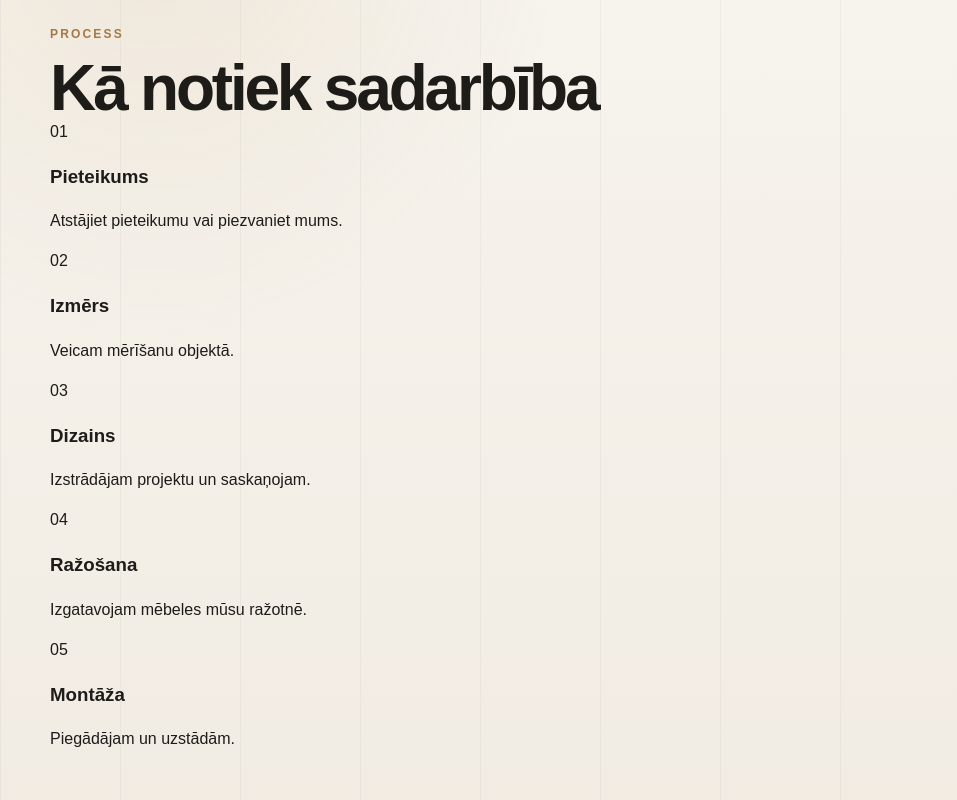
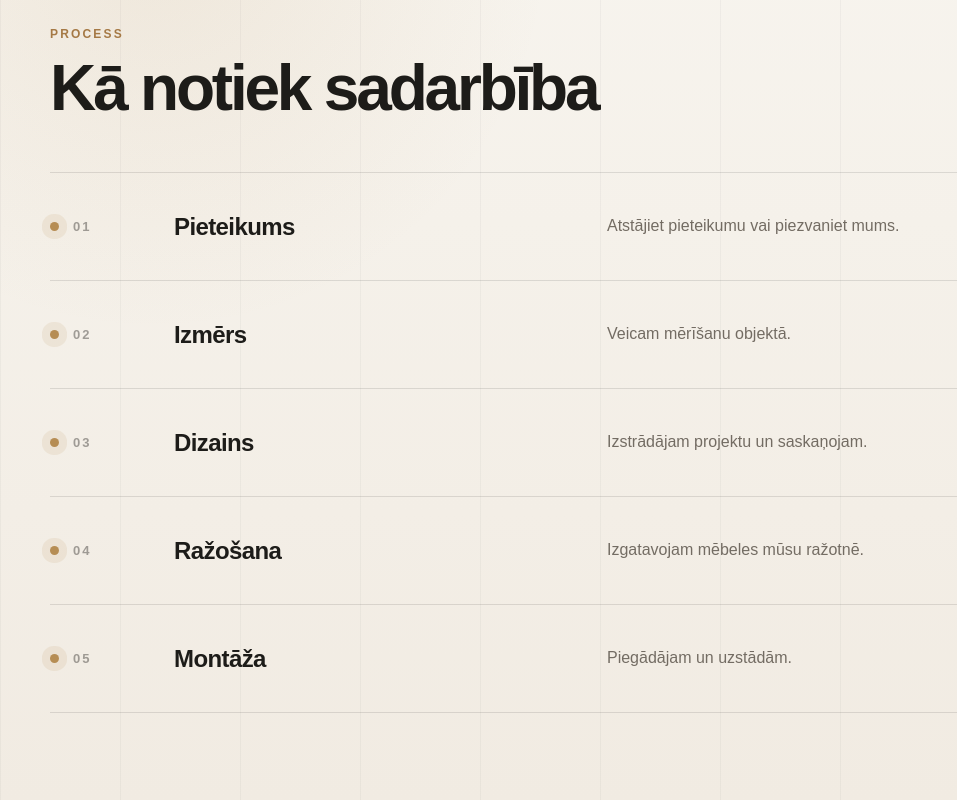
Before and after one commit to SergeyJak/virtuveunskapis, a Next.js app: page / in a window 1280 px wide. Shown: the part 3080-3880 px from the top of the page, without its empty margins (0-957 px from the left). Built offline with nearby package versions, Linux system fonts and the light colour scheme.

Commit message:
feat: use compact editorial process timeline

```diff
--- a/app/page.tsx
+++ b/app/page.tsx
@@ -77,16 +77,12 @@ export default async function HomePage({ searchParams }: { searchParams: Promise
 
       <section className={processStyles.section}>
         <div className={`container ${processStyles.inner}`}>
-          <div className={processStyles.headingRow}>
-            <div>
-              <p className={processStyles.eyebrow}>Process</p>
-              <h2 className={processStyles.title}>{t.home.processTitle}</h2>
-            </div>
-          </div>
-          <div className={processStyles.grid}>
+          <p className={processStyles.eyebrow}>Process</p>
+          <h2 className={processStyles.title}>{t.home.processTitle}</h2>
+          <div className={processStyles.timeline}>
             {t.home.process.map(([n,title,description]) => (
-              <article key={n} className={processStyles.card}>
-                <div className={processStyles.topline}><span className={processStyles.dot} /><span className={processStyles.number}>{n}</span></div>
+              <article key={n} className={processStyles.step}>
+                <div className={processStyles.index}>{n}</div>
                 <h3>{title}</h3>
                 <p>{description}</p>
               </article>
```
